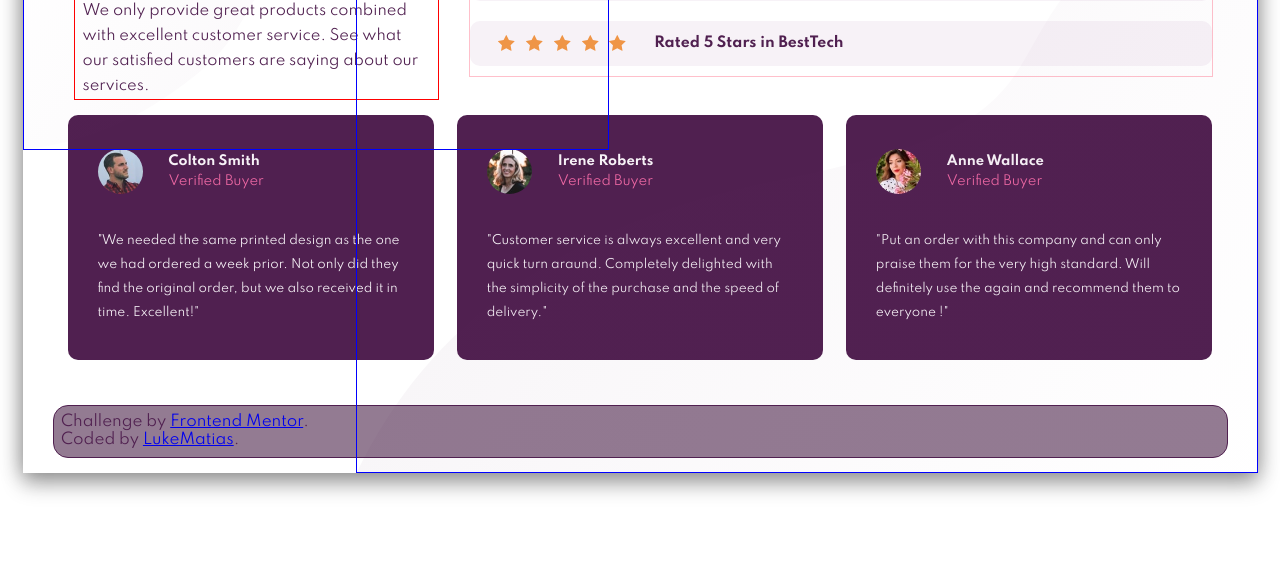
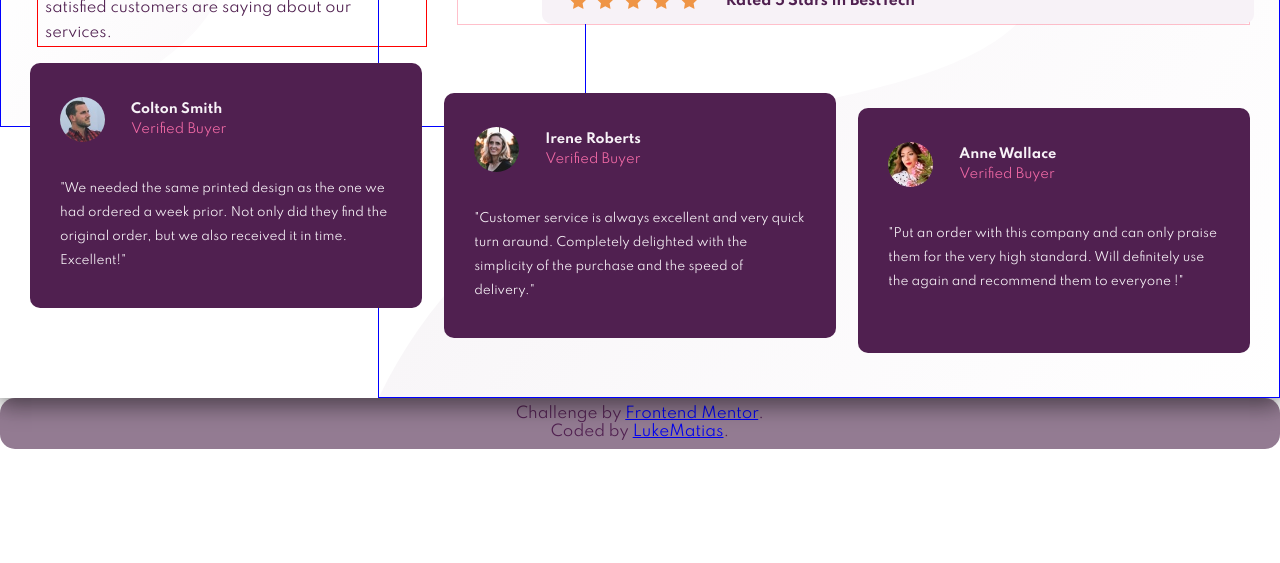
Before and after one commit to LukeMatias/-Social-proof-section--Frontend-Mentor-, a plain HTML site: page index.html in a window 1280 px wide. Shown: the part 237-800 px from the top of the page. Drawn offline with Linux system fonts and the light colour scheme.

Commit message:
Set media query min900px

```diff
--- a/css/index.css
+++ b/css/index.css
@@ -11,11 +11,13 @@ body {
   display: flex;
   position: relative;
   margin: auto;
-
+  max-width: 1440px;
 }
 
 .container {
-  margin: 0 1em;
+  /* margin: 0 1em; */
+  margin: auto;
+
 }
 
 /*********************
@@ -154,13 +156,13 @@ body {
 }
 
 .footer {
-  margin: 0 1em 2em;
-  text-align: center;
+  margin: 1em 1em;
 
 }
 
 .attribution {
-  border: 1px solid hsl(300, 43%, 22%);
+  /* border: 1px solid hsl(300, 43%, 22%); */
+  text-align: center;
   border-radius: 15px;
   padding: .5em;
   color: var(--very-dark-magenta);
@@ -196,7 +198,7 @@ body {
 @media (min-width: 600px) {
 
   .wrapper {
-    margin: 1.5em;
+
     box-shadow:
       -1px 0px 20px rgba(0, 0, 0, 0.3),
       0px 11px 20px rgba(0, 0, 0, 0.3);
@@ -217,18 +219,8 @@ body {
   }
 
   .container {
-    padding: 1em;
+    padding: 1em 1em 3em;
   }
-
-  .cards {
-    display: grid;
-    grid-template-columns: 1fr 1fr 1fr;
-    grid-gap: 1.5em;
-
-  }
-
-  /* IMAGES SVG
- */
 
   .thousand,
   .only {
@@ -241,14 +233,39 @@ body {
     margin-left: 1.5em;
   }
 
+
+  .cards {
+    display: grid;
+    grid-template-columns: 1fr 1fr 1fr;
+    grid-gap: 1.5em;
+
+  }
+
   .cards-rated {
     margin-top: 6em;
     border: 1px solid pink;
   }
 
+
+
   .cards-rated-ind {
     display: flex;
     align-self: flex-start;
+    max-width: 90%;
+  }
+
+  .first-card,
+  .second-card,
+  .third-card {
+    position: relative;
+  }
+
+  .second-card {
+    left: 3em;
+  }
+
+  .third-card {
+    left: 6em;
   }
 
   .stars {
@@ -273,4 +290,22 @@ body {
     display: none;
 
   }
+
+  .cards-section {
+    position: relative;
+  }
+
+  .card-test {
+    position: relative;
+  }
+
+  .card-test-second {
+    top: 2em;
+  }
+
+  .card-test-third {
+    top: 3em;
+  }
+
+
 }
--- a/index.html
+++ b/index.html
@@ -72,7 +72,7 @@
       </div>
       <section class="cards-section">
         <div class="cards">
-          <div class="card-test">
+          <div class="card-test card-test-first">
             <div class="card-title">
               <img src="images/image-colton.jpg" alt="Colton Smith Verified Buyer">
               <div class="card-info">
@@ -86,7 +86,7 @@
               Excellent!"
             </p>
           </div>
-          <div class="card-test">
+          <div class="card-test card-test-second">
             <div class="card-title">
               <img src="images/image-irene.jpg" alt="Irene Roberts Verified Buyer">
               <div class="card-info">
@@ -99,7 +99,7 @@
               Completely delighted with the simplicity of the purchase and the speed of delivery."
             </p>
           </div>
-          <div class="card-test">
+          <div class="card-test card-test-third">
             <div class="card-title">
               <img src="images/image-anne.jpg" alt="Anne Wallace Verified Buyer">
               <div class="card-info">
@@ -115,17 +115,17 @@
 
         </div>
       </section class="footer">
-      <footer>
-        <div class="attribution">
-          Challenge by
-          <a href="https://www.frontendmentor.io?ref=challenge" target="_blank">Frontend Mentor</a>. <br>
-          Coded by <a href="#">LukeMatias</a>.
-        </div>
-      </footer>
     </div>
 
     <img src="images/bg-pattern-bottom-mobile.svg" alt="bottom-bg" class="bottom-mobile-bg">
   </div>
+  <footer>
+    <div class="attribution">
+      Challenge by
+      <a href="https://www.frontendmentor.io?ref=challenge" target="_blank">Frontend Mentor</a>. <br>
+      Coded by <a href="https://www.instagram.com/lukeematias/">LukeMatias</a>.
+    </div>
+  </footer>
 </body>
 
 </html>
```
